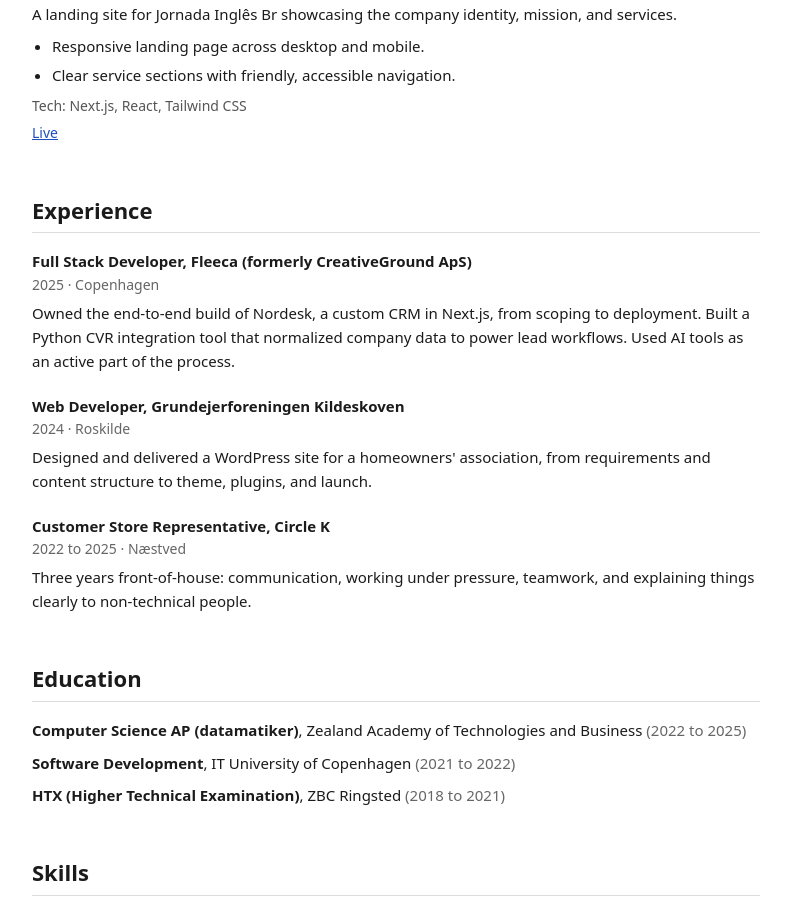
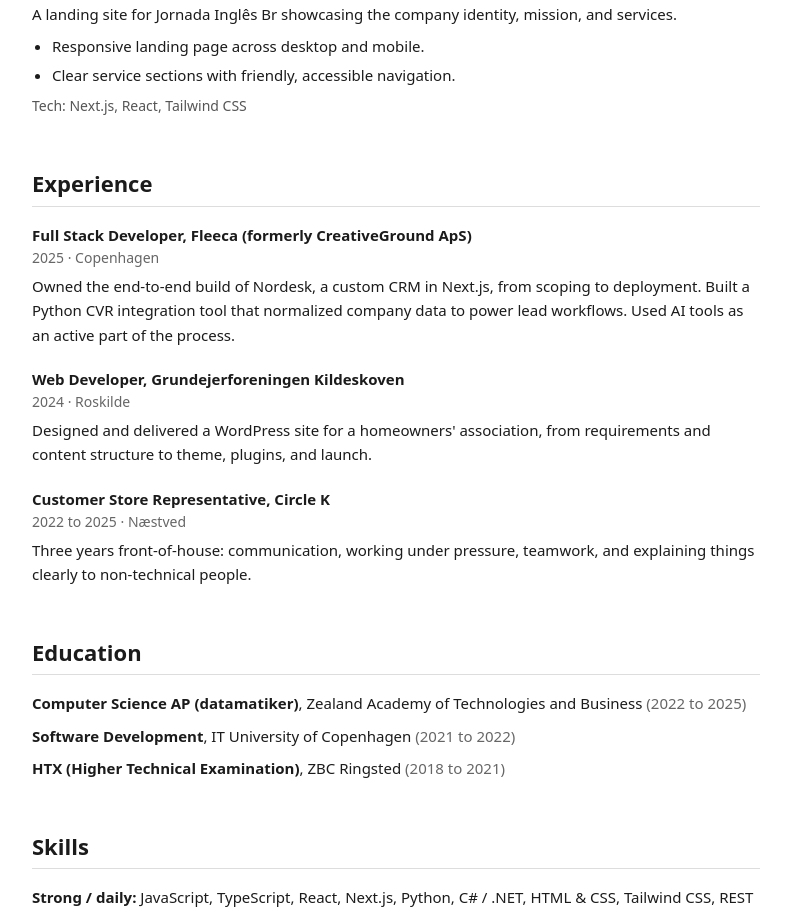
Before and after one commit to souliN02/portfolio, a Next.js app: page /simple in a window 1280 px wide. Shown: the part 3140-4055 px from the top of the page, without its empty margins (244-1029 px from the left). Built offline with nearby package versions, Linux system fonts and the light colour scheme.

Commit message:
Remove the offline Jornada Ingles Br link and mark the project archived

```diff
--- a/components/windows/ProjectsExplorer.tsx
+++ b/components/windows/ProjectsExplorer.tsx
@@ -368,7 +368,7 @@ function ProjectDetail({ project: p }: { project: Project }) {
                   Open in IE
                 </button>
               )}
-              {p.links.length === 0 && <p className="text-[#555]">Internal tool, no public links. Ask me about it: {PROFILE.email}</p>}
+              {p.links.length === 0 && <p className="text-[#555]">No public link. Ask me about it: {PROFILE.email}</p>}
             </div>
           </fieldset>
         </div>
--- a/data/projects.ts
+++ b/data/projects.ts
@@ -208,14 +208,14 @@ export const PROJECTS: Project[] = [
     group: "personal",
     title: "Jornada Inglês Br",
     period: "2025",
-    status: "Live",
+    status: "Archived",
     icon: ICON("Earth (fixed)"),
     tagline: "Landing site for an English-teaching company",
-    badges: ["Live"],
+    badges: ["Archived"],
     summary: "A landing site for Jornada Inglês Br showcasing the company identity, mission, and services.",
     details: ["Responsive landing page across desktop and mobile.", "Clear service sections with friendly, accessible navigation."],
     tech: ["Next.js", "React", "Tailwind CSS"],
-    links: [{ label: "Live", href: "https://jornadaingles.vercel.app/", kind: "live" }],
+    links: [],
   },
 ];
 
```
